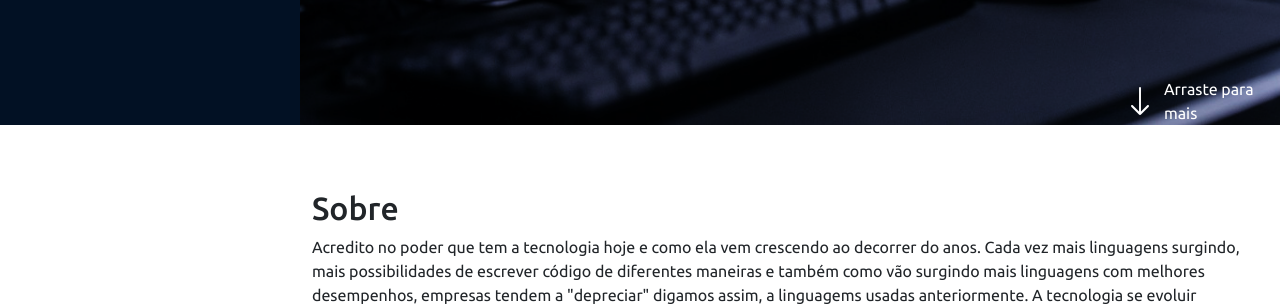
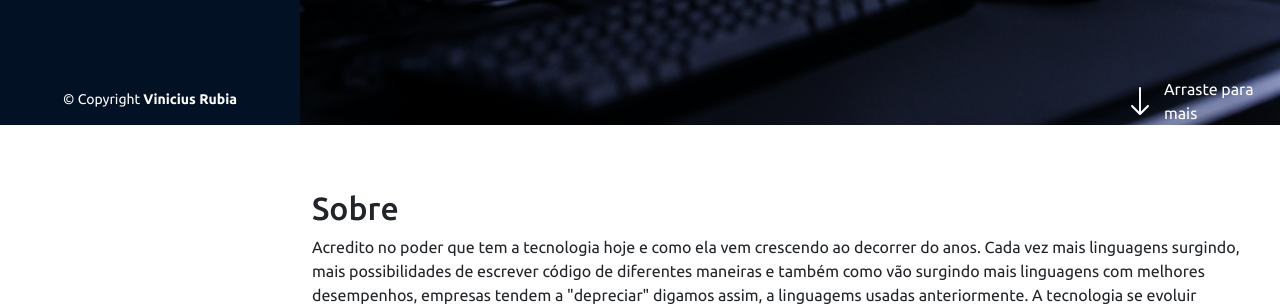
Before and after one commit to Vinicius-Rubia/portfolio-responsivo, a Flask app: page / in a window 1280 px wide. Shown: the part 675-983 px from the top of the page. Run offline with Flask 2, Linux system fonts and the light colour scheme; some libraries are stand-ins or nearby versions.

Commit message:
footer and config deploy

```diff
--- a/static/style.css
+++ b/static/style.css
@@ -292,3 +292,24 @@
    top: 30px;
    right: 30px;
 }
+
+#footer {
+   padding: 15px;
+   color: #fff;
+   font-size: 14px;
+   position: fixed;
+   left: 0;
+   bottom: 0;
+   width: 300px;
+   z-index: 9999;
+   background-color: #021124;
+   transition: .3s;
+}
+
+@media (max-width: 1012px) {
+   #footer {
+      position: static;
+      width: auto;
+      padding: 20px 15px;
+   }
+}
--- a/templates/index.html
+++ b/templates/index.html
@@ -574,8 +574,16 @@
          {% endfor %}
          {% endif %}
          {% endwith %}
+    </main>
 
-    </main>
+    <footer id="footer">
+      <div class="container">
+         <div class="text-center">
+            &copy; Copyright <strong>Vinicius Rubia</strong>
+         </div>
+      </div>
+    </footer>
+
     <script src="../static/bootstrap/js/bootstrap.bundle.min.js"></script>
     <script src="../static/script.js"></script>
 </body>
```
Also changed, not shown: requirements.txt (added, +75 -0 lines), 1 other file. Lines whose indentation alone changed are shown as unchanged.
